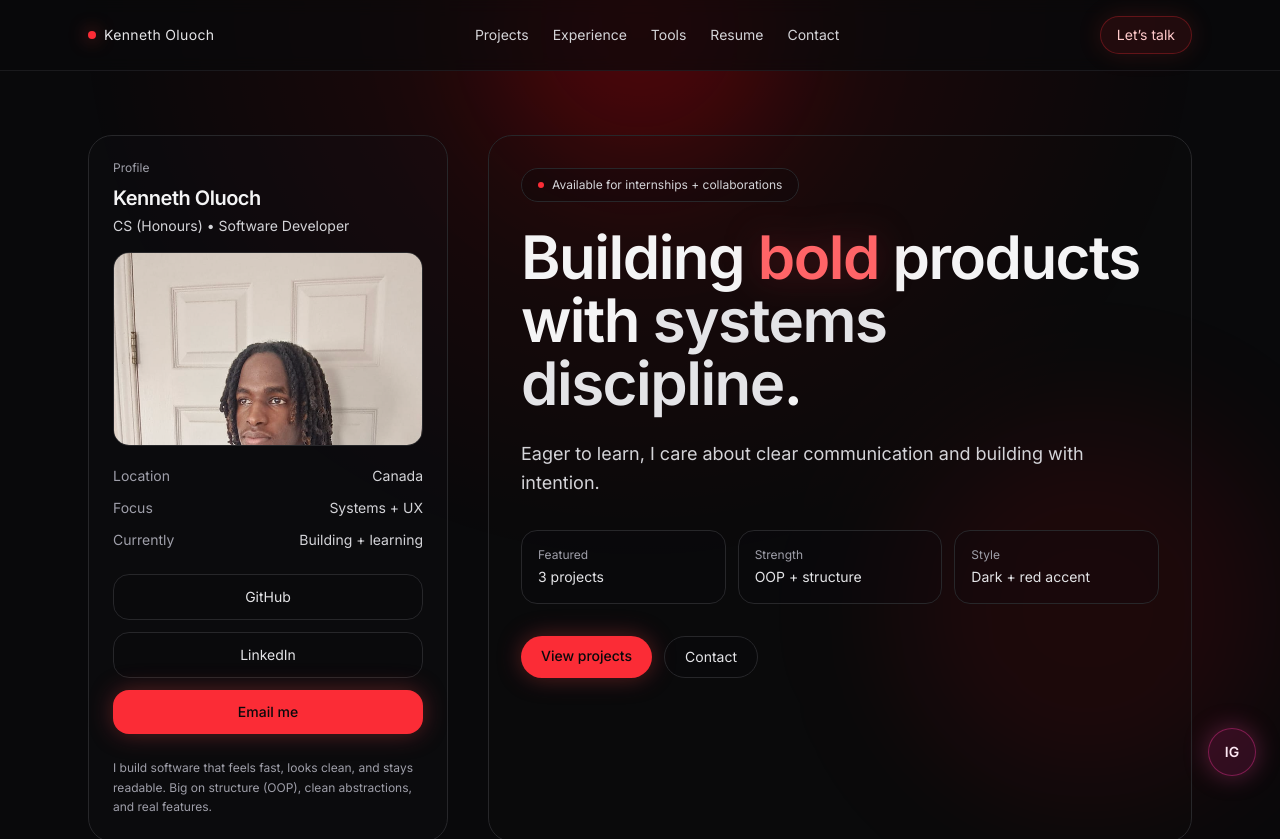
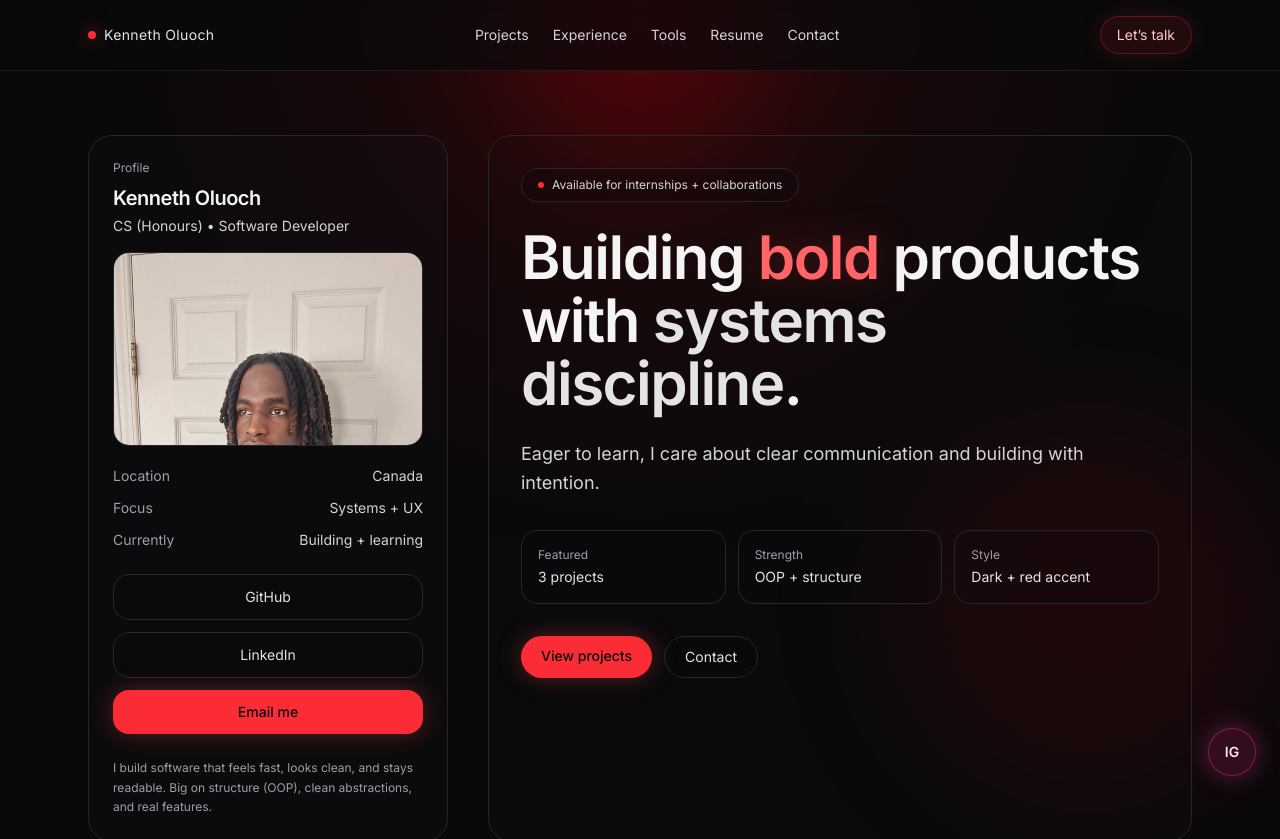
Before and after one commit to Kpendocodes/ken-portfolio, a Next.js app: page / in a window 1280 px wide. Shown: the top 839 px of the page. Built offline with nearby package versions, Linux system fonts and the light colour scheme.

Commit message:
centered face shot

```diff
--- a/src/app/page.tsx
+++ b/src/app/page.tsx
@@ -202,7 +202,7 @@ export default function Page() {
                   <img
                   src="/images/professional-shot.png"
                     alt="Professional portrait of Kenneth Oluoch"
-                  className="h-48 w-full object-cover object-[50%_10%]"
+                  className="h-48 w-full object-cover object-[50%_0%]"
                     loading="lazy"
                   />
               </div>
```
